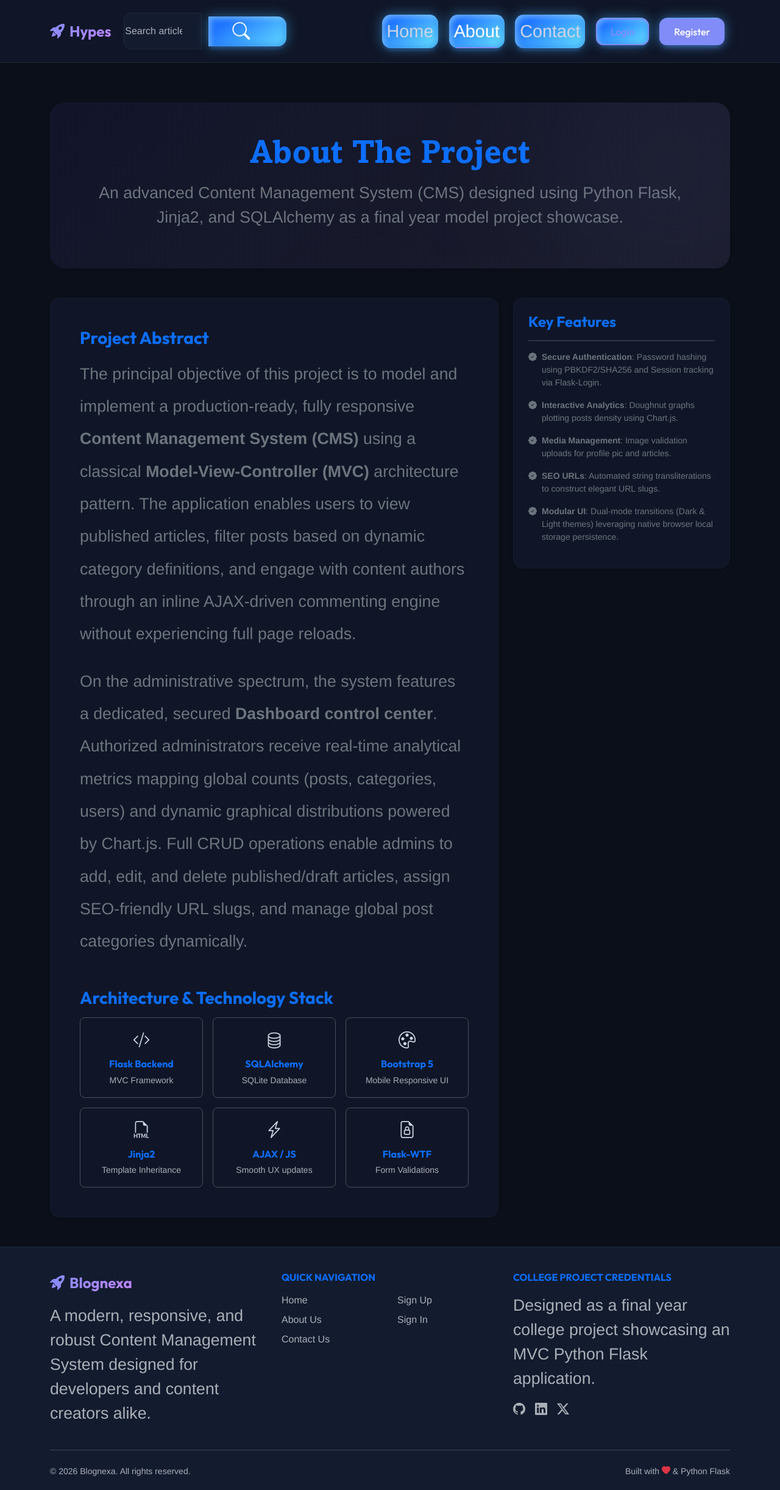
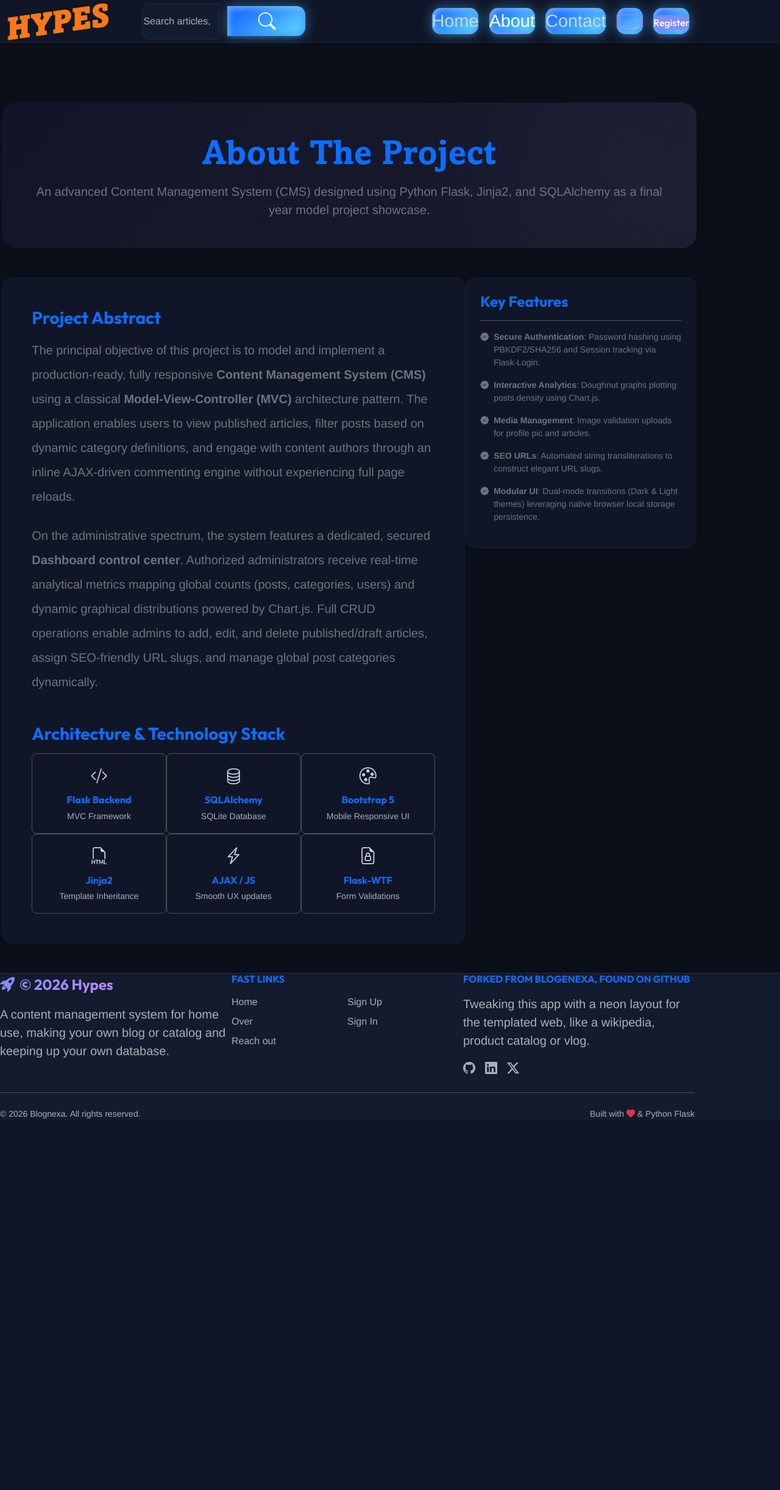
Before and after one commit to clottedcode/hypes, a Flask app: page /about in a window 1280 px wide. Shown: the whole page at 61% size. After the commit the page ends 1834 px from the top, so only its background shows below. Run offline with Flask 3, Linux system fonts and the light colour scheme.

Commit message:
Small changes

```diff
--- a/Hypes CMS forked/static/css/custom.css
+++ b/Hypes CMS forked/static/css/custom.css
@@ -14,13 +14,13 @@
   padding-bottom: 0;
 }
 
+* {
+    margin:0px !important;
+    padding:0px !important;
+}
+
 body {
 font-family: Helvetica !important;
-}
-
-.content {
-    margin:0px !important;
-    padding:0px !important;
 }
 
 main {
@@ -34,17 +34,18 @@ main {
 
 h1 {
   font-family: "Amasis MT Bold" !important;
-  font-size: 40pt !important;
 }
 
-
+.logo {
+  width: 8em; height: auto;
+  object-fit: cover;
+}
 
 h2 {
   font-size: 30pt !important;
 }
 
 p {
-  font-size: 20pt !important;
   color: #fff !important;
 }
 
@@ -90,26 +91,14 @@ header {
   font-size: 8vh !important;
 }
 
-.flex {
-  display: flex !important;
-  min-height: 15vh !important;
-  align-items:top !important;
-  padding: 0px !important;
+p {
+  font-size: 15pt !important;
+}
+.h1 {
+    font-size: 9pt !important;
 }
 
-.home-knop {
-  display: flex !important;
-  align-items: center !important;
-}
 
-.header-menu {
-  height: 8vh !important;
-  display: flex !important;
-    flex-flow: row wrap;
-    column-count: 3 !important;
-    width: 100% !important;
-    padding: 0px !important;
-}
 
 button.btn {
       cursor: pointer;
@@ -146,12 +135,28 @@ button.btn,input {
   width:10em !important;
 }
 
+@media (max-width: 1800px) {
+article {
+  width:99% !important;
+  padding-left:10em !important;
+}
+
+}
 @media (min-width: 800px) {
+.sidebar {
+  padding-left:2em !important;
 
-
+}
+  .h1 {
+    font-size: 14pt !important;
+}
 
 .hero-bg h1 {
   font-size: 13vh !important;
+}
+
+p {
+  font-size: 15pt !important;
 }
 
 .flex {
--- a/Hypes CMS forked/templates/base.html
+++ b/Hypes CMS forked/templates/base.html
@@ -20,6 +20,7 @@
     <!-- Custom Style Sheet -->
     <link rel="stylesheet" href="{{ url_for('static', filename='css/style.css') }}">
     <link rel="stylesheet" href="{{ url_for('static', filename='css/custom.css') }}">
+    <link rel="favicon" href="{{ url_for('static', filename='favicon.ico') }}">
 
     {% block styles %}{% endblock %}
 </head>
@@ -29,7 +30,7 @@
     <nav class="navbar navbar-expand-lg navbar-custom fixed-top shadow-sm">
         <div class="container">
             <a class="navbar-brand navbar-brand-premium" href="{{ url_for('main.home') }}">
-                <i class="bi bi-rocket-takeoff-fill me-2 text-indigo"></i>Hypes
+                <img src="{{ url_for('static', filename='Hypes.png') }}" alt="{{ current_user.username }}" class="logo">
             </a>
 
             <button class="navbar-toggler" type="button" data-bs-toggle="collapse" data-bs-target="#navbarContent" aria-controls="navbarContent" aria-expanded="false" aria-label="Toggle navigation">
@@ -125,18 +126,18 @@
             <div class="row gy-4">
                 <div class="col-md-6 col-lg-4">
                     <a class="navbar-brand-premium" href="{{ url_for('main.home') }}">
-                        <i class="bi bi-rocket-takeoff-fill me-2"></i>Blognexa
+                        <i class="bi bi-rocket-takeoff-fill me-2"></i>&copy; 2026 Hypes
                     </a>
-                    <p class="text-muted mt-3">A modern, responsive, and robust Content Management System designed for developers and content creators alike.</p>
+                    <p class="text-muted mt-3">A content management system for home use, making your own blog or catalog and keeping up your own database.</p>
                 </div>
                 <div class="col-md-6 col-lg-4">
-                    <h6 class="text-primary fw-bold text-uppercase mb-3">Quick Navigation</h6>
+                    <h6 class="text-primary fw-bold text-uppercase mb-3">Fast Links</h6>
                     <div class="row">
                         <div class="col-6">
                             <ul class="list-unstyled">
                                 <li class="mb-2"><a href="{{ url_for('main.home') }}" class="text-decoration-none text-muted">Home</a></li>
-                                <li class="mb-2"><a href="{{ url_for('main.about') }}" class="text-decoration-none text-muted">About Us</a></li>
-                                <li class="mb-2"><a href="{{ url_for('main.contact') }}" class="text-decoration-none text-muted">Contact Us</a></li>
+                                <li class="mb-2"><a href="{{ url_for('main.about') }}" class="text-decoration-none text-muted">Over</a></li>
+                                <li class="mb-2"><a href="{{ url_for('main.contact') }}" class="text-decoration-none text-muted">Reach out</a></li>
                             </ul>
                         </div>
                         <div class="col-6">
@@ -148,8 +149,8 @@
                     </div>
                 </div>
                 <div class="col-lg-4">
-                    <h6 class="text-primary fw-bold text-uppercase mb-3">College Project Credentials</h6>
-                    <p class="text-muted mb-2">Designed as a final year college project showcasing an MVC Python Flask application.</p>
+                    <h6 class="text-primary fw-bold text-uppercase mb-3">Forked from Blogenexa, found on Github</h6>
+                    <p class="text-muted mb-2">Tweaking this app with a neon layout for the templated web, like a wikipedia, product catalog or vlog.</p>
                     <div class="d-flex gap-3 fs-5 mt-3">
                         <a href="#" class="text-muted"><i class="bi bi-github"></i></a>
                         <a href="#" class="text-muted"><i class="bi bi-linkedin"></i></a>
```
Also changed, not shown: Hypes CMS forked/templates/post_detail.html (+8 -6 lines), Hypes CMS forked/README.md, Hypes CMS forked/static/Hypes.png (added), Hypes CMS forked/static/favicon.ico (added).
